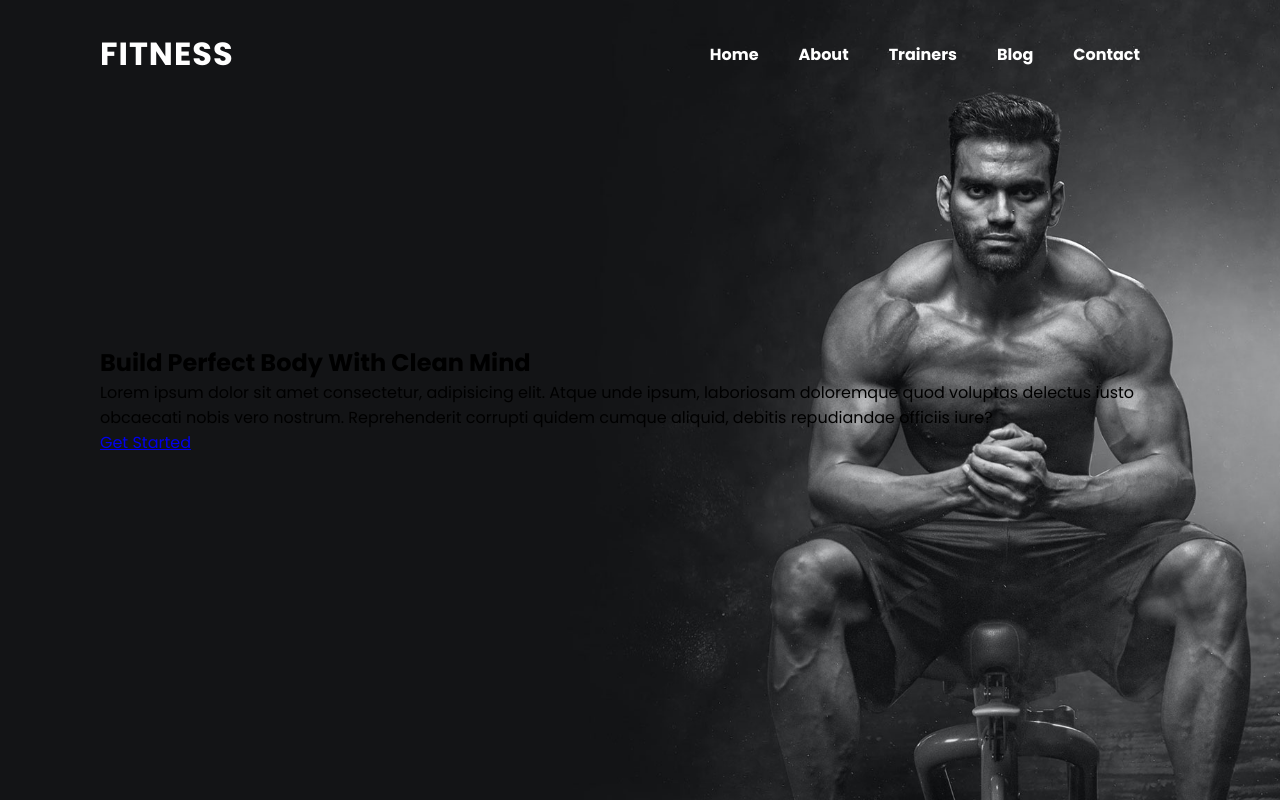
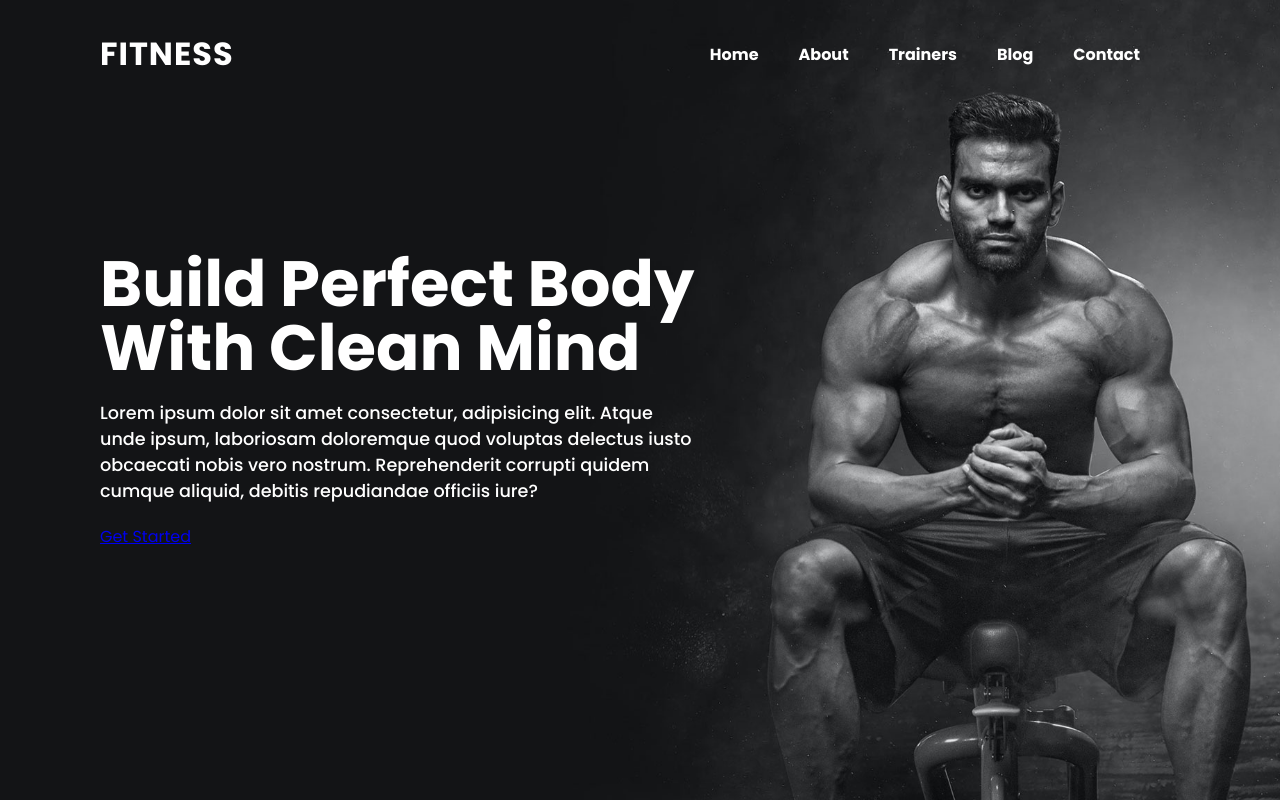
Before and after one commit to rodrigobarros2802/fitness-landing-page, a plain HTML site: page index.html in a window 1280 px wide. Drawn offline with Linux system fonts and the light colour scheme.

Commit message:
concluindo a parte do conteudo e conteudo box

```diff
--- a/assets/style/style.css
+++ b/assets/style/style.css
@@ -68,3 +68,20 @@ header .navigation li a {
 header .navigation li a:hover {
     color: var(--azul);
 }
+
+.conteudo {
+    max-width: 600px;
+}
+
+.conteudo .conteudoBox h2 {
+    font-size: 4em;
+    color: var(--branco);
+    line-height: 1em;
+}
+
+.conteudo .conteudoBox p {
+    font-size: 1.1em;
+    color: var(--branco);
+    margin: 20px 0;
+    font-weight: 500;
+}
```
